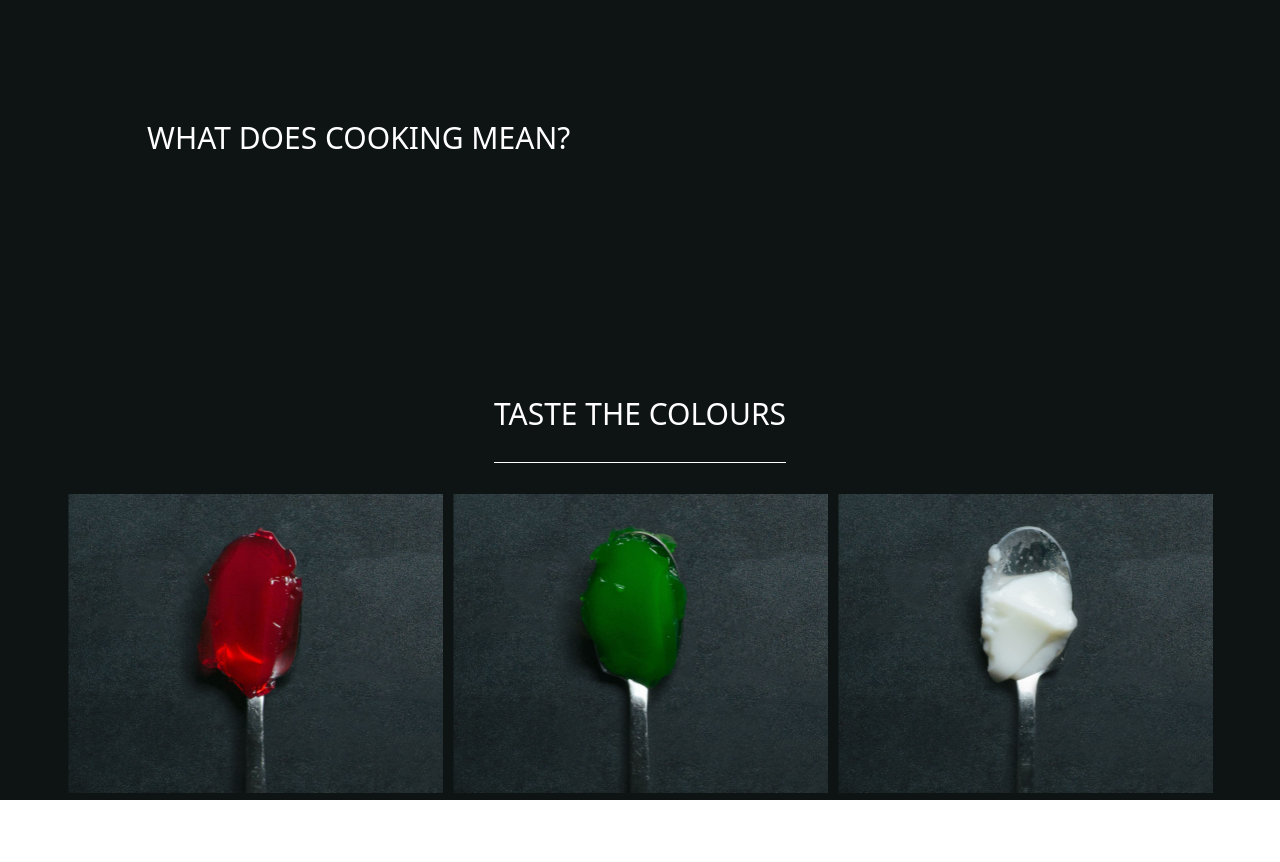
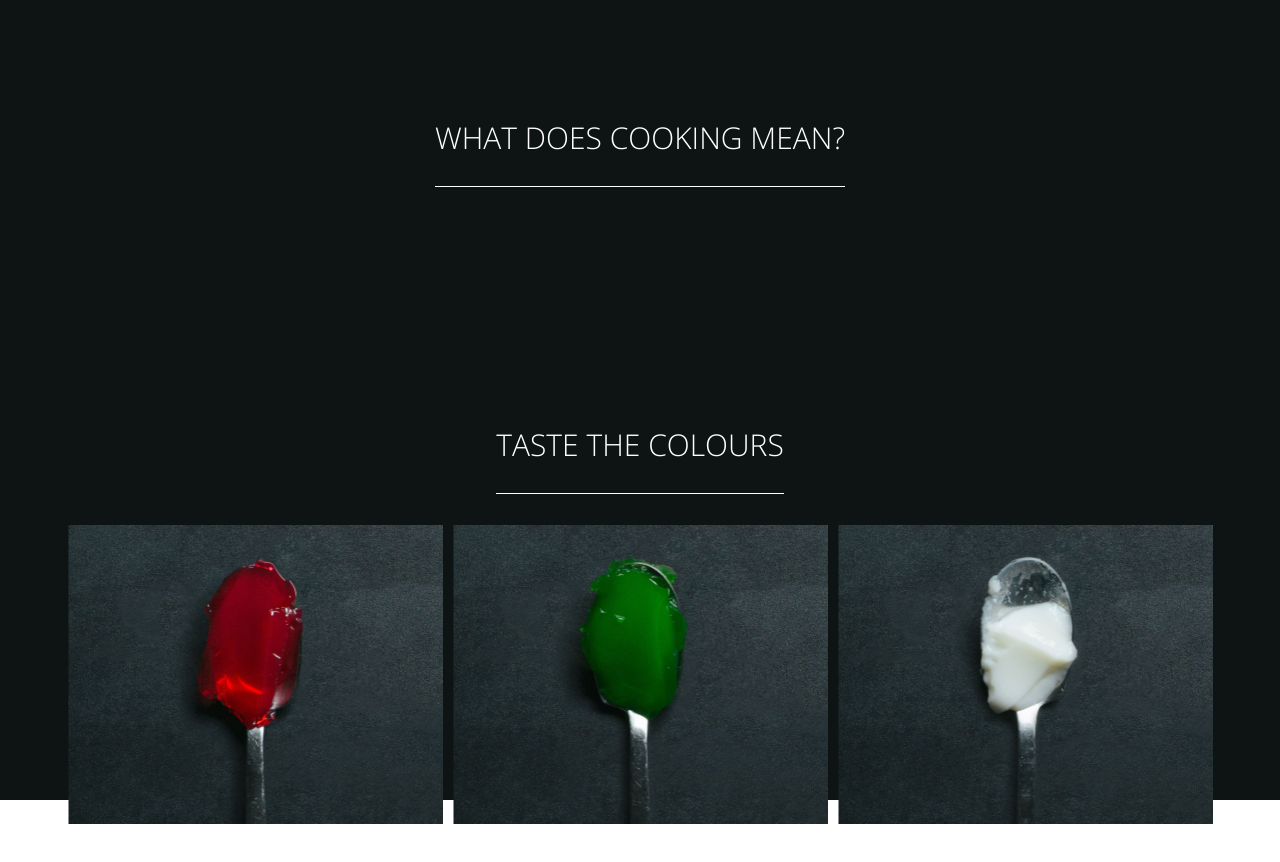
Before and after one commit to Archiyopp/orchard-interview, a React (Vite) app: page / in a window 1280 px wide. Shown: the top 862 px of the page. Built offline with nearby package versions, Linux system fonts and the light colour scheme.

Commit message:
add open sans font

```diff
--- a/src/App.tsx
+++ b/src/App.tsx
@@ -1,17 +1,14 @@
 import { CardList } from "./components/CardList";
+import { Headline } from "./components/TItle";
 
 function App() {
     return (
-        <section className="bg-bg text-white h-svh">
+        <section className="bg-bg text-white h-svh font-open-sans">
             <article className="flex flex-col gap-7.5 py-30 px-36.75">
-                <h1 className="uppercase text-3xl font-light">
-                    What does cooking mean?
-                </h1>
+                <Headline>What does cooking mean?</Headline>
             </article>
             <article className="flex flex-col gap-7.5 py-30 px-36.75">
-                <h1 className="uppercase text-3xl pb-7.5 border-b w-fit mx-auto font-light">
-                    Taste the colours
-                </h1>
+                <Headline>Taste the colours</Headline>
                 <CardList />
             </article>
         </section>
--- /dev/null
+++ b/src/components/TItle.tsx
@@ -0,0 +1,16 @@
+import { PropsWithChildren } from "react";
+
+export function Headline({
+    children,
+    className = "",
+}: PropsWithChildren<{
+    className?: string;
+}>) {
+    return (
+        <h1
+            className={`${className} uppercase text-3xl pb-7.5 border-b w-fit mx-auto font-light tracking-[5%]`}
+        >
+            {children}
+        </h1>
+    );
+}
--- a/src/styles.css
+++ b/src/styles.css
@@ -1,6 +1,14 @@
 @import "tailwindcss";
+
+@font-face {
+    font-family: "Open Sans";
+    font-display: swap;
+    src: url("/public/fonts/OpenSans-VariableFont_wdth,wght.ttf")
+        format("truetype");
+}
 
 @theme {
     --color-bg: #0e1414;
     --color-red-title: #cf1430;
+    --font-open-sans: "Open Sans", sans-serif;
 }
```
Also changed, not shown: public/fonts/OpenSans-VariableFont_wdth,wght.ttf (added).
